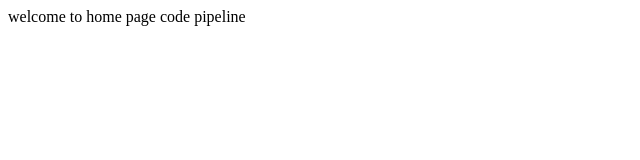
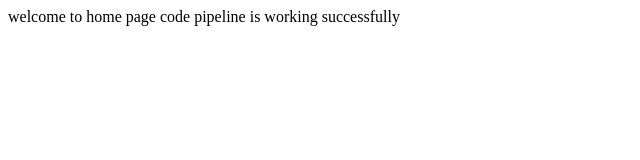
Before and after one commit to ishitasshahh/aws, a plain HTML site: page index.html in a window 1280 px wide. Shown: the whole page, without its empty margins (0-640 px from the left). Drawn offline with Linux system fonts and the light colour scheme.

Commit message:
Update index.html

```diff
--- a/index.html
+++ b/index.html
@@ -1,6 +1,6 @@
 <html>
 <head> welcome to home page </head>
 <body>
-code pipeline
+code pipeline is working successfully
 </body>
 </html>
```
